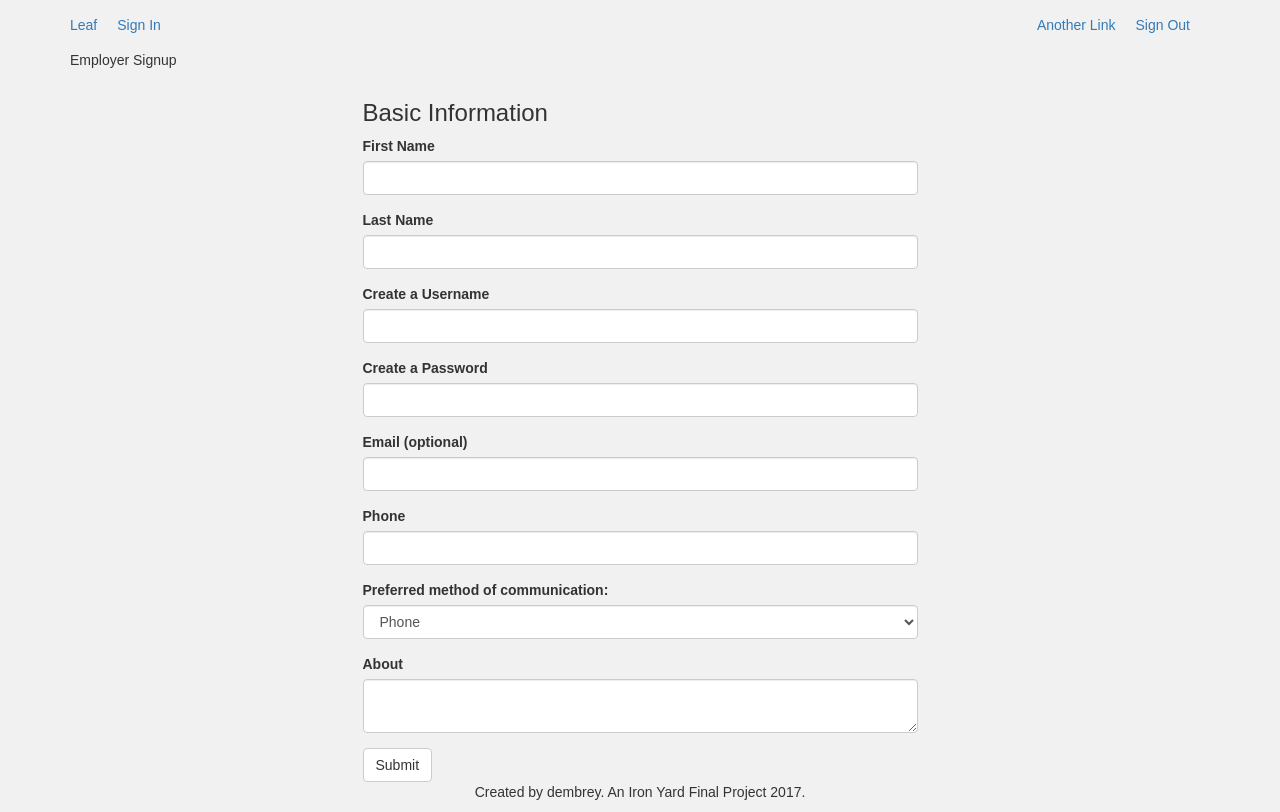
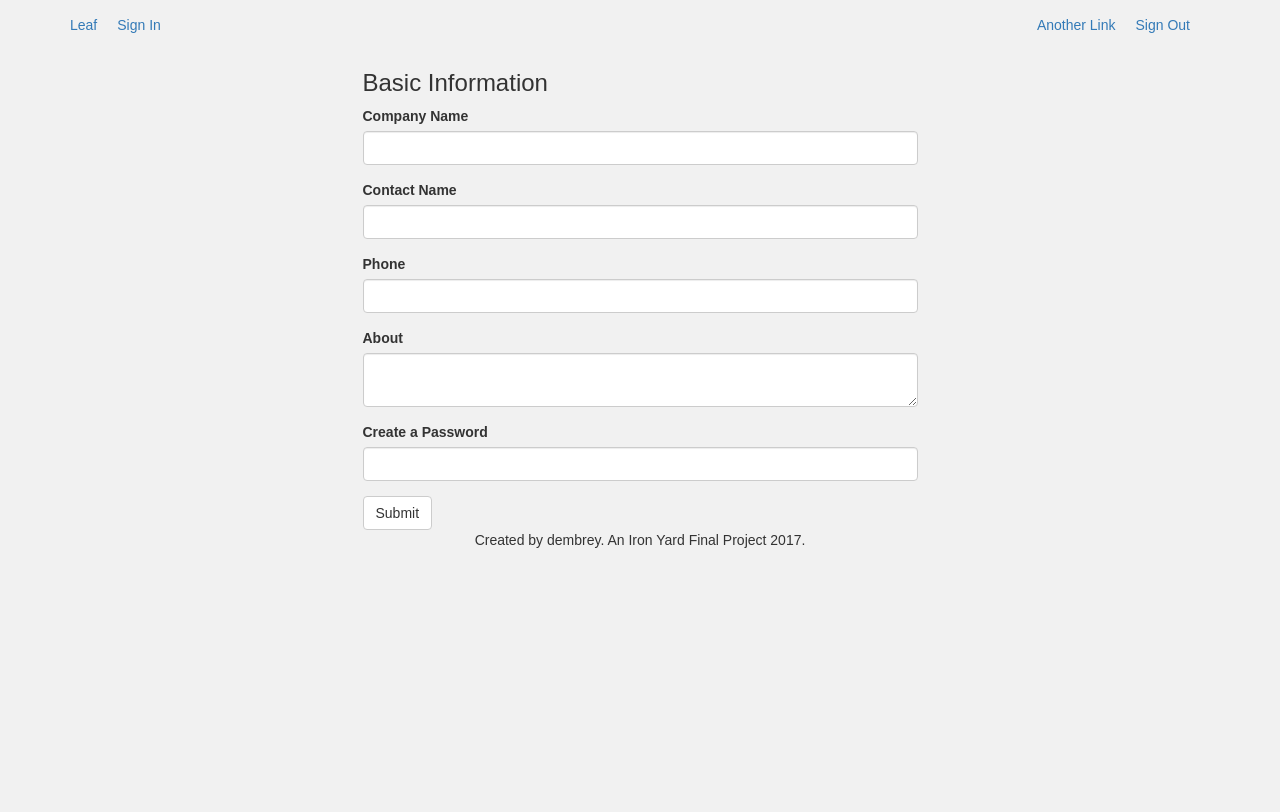
Before and after one commit to akbadger/leaf-front-end, a React (Create React App) app: page /employersignup in a window 1280 px wide. Built offline with nearby package versions, Linux system fonts and the light colour scheme.

Commit message:
added signin function - not working

```diff
--- a/src/EmployerDashboard.js
+++ b/src/EmployerDashboard.js
@@ -14,6 +14,7 @@ class EmployerDashboard extends Component {
 				<div className="panel panel-default">
 					<div className="panel-body">
 					<table className="table">
+						<tbody>
 							<tr>
 								<td>Job Title Posting</td>
 								<td>3 Matches</td>
@@ -29,6 +30,7 @@ class EmployerDashboard extends Component {
 								<td>3 Matches</td>
 								<td><button type="button" className="btn btn-default" onClick={() => browserHistory.push ('/jobmatches')}>View</button></td>
 							</tr>
+						</tbody>
 				</table>
 				</div>
 				</div>
--- a/src/EmployerProfileEdit.js
+++ b/src/EmployerProfileEdit.js
@@ -10,33 +10,16 @@ class EmployerProfileEdit extends Component {
 		<div className="row">
 				<div className="col-sm-6 col-sm-offset-3 ">
 					<h3>Edit Profile</h3>
-					<form>
 						<div className="form-group">
-							<label for="name">First Name</label>
-							<input type="firstName" className="form-control" id="first_name" placeholder=""/>
-						</div>
-						<div className="form-group">
-							<label for="name">Last Name</label>
-							<input type="lastName" className="form-control" id="last_name" placeholder=""/>
-						</div>
-						<div className="form-group">
-							<label for="username">Create a Username</label>
-							<input type="username" className="form-control" id="username" placeholder=""/>
-						</div>
-						<div className="form-group">
-							<label for="password">Create a Password</label>
-							<input type="password" className="form-control" id="password" placeholder=""/>
-						</div>
-						<div className="form-group">
-							<label for="email">Email (optional)</label>
+							<label htmlFor="email">Email (optional)</label>
 							<input type="email" className="form-control" id="email" placeholder=""/>
 						</div>
 						<div className="form-group">
-							<label for="phone">Phone</label>
+							<label htmlFor="phone">Phone</label>
 							<input type="phone" className="form-control" id="phone" placeholder=""/>
 						</div>
 						<div className="form-group">
-							<label for="communication">Preferred method of communication:</label>
+							<label htmlFor="communication">Preferred method of communication:</label>
 							<select className="form-control">
 								<option>Phone</option>
 								<option>Email</option>
@@ -44,11 +27,11 @@ class EmployerProfileEdit extends Component {
 						</div>
 
 						<div className="form-group">
-							<label for="about">About</label>
+							<label htmlFor="about">About</label>
 							<textarea className="form-control" id="about" placeholder=""/>
 						</div>
 							<button type="button" className="btn btn-default" onClick={() => browserHistory.push('/employerdashboard')}>Save</button>
-				</form>
+
 			</div>
 		</div>
 
--- a/src/EmployerSignup.js
+++ b/src/EmployerSignup.js
@@ -1,54 +1,86 @@
 import React, { Component } from 'react';
-import { browserHistory } from 'react-router'
 
 class EmployerSignup extends Component {
+
+	constructor(props) {
+        super(props)
+        this.signup = this.signup.bind(this)
+        this.state = {
+          companyName: '',
+          contactName: '',
+          contactPhone: '',
+          about: '',
+		  password: ''
+        }
+    }
+
+	signup() {
+		fetch('https://salty-thicket-32148.herokuapp.com/api/employers/' , {
+        method: 'POST',
+        headers: {
+            'Content-Type': 'application/json'
+        },
+
+        // Back-end controls the left side, properties, of this object
+        // Front-end controls the variables names and values on the right side
+        body: JSON.stringify({
+            user: {
+                company_name: this.state.companyName,
+                contact_name: this.state.contactName,
+                contact_phone: this.state.contactPhone,
+                about: this.state.about,
+                password: this.state.password,
+            }
+        })
+    })
+        .then(function(response) {
+            return response.json();
+        })
+        .then(function(response) {
+            console.log(response);
+
+            if (response.employer.token) {
+                // Saves any string into a named spot within your browser for the current domain.
+                sessionStorage.setItem('employer', JSON.stringify(response));
+                location.href = './employerdashboard';
+            }
+            else {
+                alert('There was an error. Check out your console.');
+                console.log(response);
+            }
+        })
+	}
+
   render() {
     return (
       	<div>
-		  <p>Employer Signup</p>
     		<div className="row">
 				<div className="col-sm-6 col-sm-offset-3 ">
 					<h3>Basic Information</h3>
-					<form>
+
 						<div className="form-group">
-							<label for="name">First Name</label>
-							<input type="firstName" className="form-control" id="first_name" placeholder=""/>
+							<label htmlFor="name">Company Name</label>
+							<input type="text" className="form-control" id="company_name" placeholder="" onChange={(e) => this.setState({companyName: e.target.value})}/>
 						</div>
 						<div className="form-group">
-							<label for="name">Last Name</label>
-							<input type="lastName" className="form-control" id="last_name" placeholder=""/>
+							<label htmlFor="conactName">Contact Name</label>
+							<input type="text" className="form-control" id="contact_name" placeholder=""onChange={(e) => this.setState({contactName: e.target.value})}/>
 						</div>
 						<div className="form-group">
-							<label for="username">Create a Username</label>
-							<input type="username" className="form-control" id="username" placeholder=""/>
+							<label htmlFor="contactPhone">Phone</label>
+							<input type="text" className="form-control" id="contact_phone" placeholder="" onChange={(e) => this.setState({contactPhone: e.target.value})}/>
 						</div>
 						<div className="form-group">
-							<label for="password">Create a Password</label>
-							<input type="password" className="form-control" id="password" placeholder=""/>
+							<label htmlFor="about">About</label>
+							<textarea className="form-control" id="password" placeholder="" onChange={(e) => this.setState({about: e.target.value})}/>
 						</div>
 						<div className="form-group">
-							<label for="email">Email (optional)</label>
-							<input type="email" className="form-control" id="email" placeholder=""/>
-						</div>
-						<div className="form-group">
-							<label for="phone">Phone</label>
-							<input type="phone" className="form-control" id="phone" placeholder=""/>
-						</div>
-						<div className="form-group">
-							<label for="communication">Preferred method of communication:</label>
-							<select className="form-control">
-								<option>Phone</option>
-								<option>Email</option>
-							</select>
+							<label htmlFor="password">Create a Password</label>
+							<input type="password" className="form-control" id="password" placeholder="" onChange={(e) => this.setState({password: e.target.value})}/>
 						</div>
 
-						<div className="form-group">
-							<label for="about">About</label>
-							<textarea className="form-control" id="about" placeholder=""/>
-						</div>
 
-						<button type="submit" className="btn btn-default" onClick={() => browserHistory.push('/employerdashboard')}>Submit</button>
-				</form>
+						<button type="submit" className="btn btn-default" onClick={this.signup}>Submit</button>
 			</div>
 		</div>
     </div>
--- a/src/Signin.js
+++ b/src/Signin.js
@@ -1,8 +1,49 @@
 import React, { Component } from 'react';
-import { browserHistory } from 'react-router'
 
 
 class Signin extends Component {
+    constructor(props) {
+        super(props)
+        this.signin=this.signin.bind(this)
+            this.state = {
+                username: '',
+                password: ''
+            }
+    }
+
+    signin() {
+		fetch('https://salty-thicket-32148.herokuapp.com/api/login' , {
+        method: 'POST',
+        headers: {
+            'Content-Type': 'application/json'
+        },
+
+        // Back-end controls the left side, properties, of this object
+        // Front-end controls the variables names and values on the right side
+        body: JSON.stringify({
+            user: {
+                username: this.state.username,
+                password: this.state.password,
+            }
+        })
+    })
+        .then(function(response) {
+            return response.json();
+        })
+        .then(function(response) {
+            console.log(response);
+
+            if (response.user.token) {
+                // Saves any string into a named spot within your browser for the current domain.
+                sessionStorage.setItem('user', JSON.stringify(response));
+                location.href = './userdashboard';
+            }
+            else {
+                alert('There was an error. Check out your console.');
+                console.log(response);
+            }
+        })
+	}
 
   render() {
     return (
@@ -11,11 +52,11 @@ class Signin extends Component {
             <div className="col-sm-6 col-sm-offset-3">
                     <div className="form-group">
                         <label htmlFor="username">Username</label>
-                        <input type="text" className="form-control" id="username" placeholder=""/>
+                        <input type="text" className="form-control" id="username" placeholder="" onChange={(e) => this.setState({username: e.target.value})}/>
                     </div>
                     <div className="form-group">
                         <label htmlFor="password">Password</label>
-                        <input type="password" className="form-control" id="password" placeholder="Password"/>
+                        <input type="password" className="form-control" id="password" placeholder="" onChange={(e) => this.setState({password: e.target.value})}/>
                     </div>
                     <button type="submit" className="btn btn-default" onClick={this.signin}>Submit</button>
                 </div>
```
Lines whose indentation alone changed are shown as unchanged.
